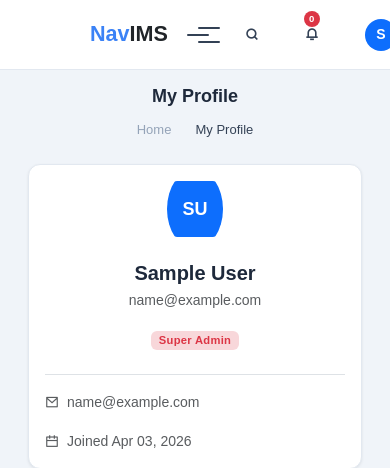
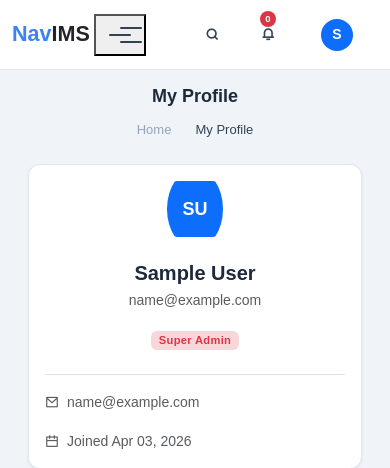
Before and after one commit to mnavaid925/NavIMS, a Django app: page /accounts/profile/ in a window 390 px wide. Shown: the top 468 px of the page. Run offline with Django 4.2, Linux system fonts and the light colour scheme; the visitor is signed in with stand-in values (Sample User, id 1); some libraries are stand-ins or nearby versions.

Commit message:
Fix topbar layout: proper hamburger structure, search icon alignment, remove duplicate logo

```diff
--- a/templates/partials/topbar.html
+++ b/templates/partials/topbar.html
@@ -2,37 +2,35 @@
 
 <header id="page-topbar">
     <div class="navbar-header">
-        <div class="d-flex">
+        <!-- Left side -->
+        <div class="d-flex align-items-center">
             <div class="navbar-brand-box">
-                <a href="{% url 'dashboard' %}" class="logo logo-light">
-                    <span class="logo-sm"><span class="fw-bold text-white fs-5">N</span></span>
-                    <span class="logo-lg"><span class="fw-bold text-white fs-4">Nav</span><span class="fw-bold text-white-50 fs-4">IMS</span></span>
-                </a>
                 <a href="{% url 'dashboard' %}" class="logo logo-dark">
                     <span class="logo-sm"><span class="fw-bold text-primary fs-5">N</span></span>
                     <span class="logo-lg"><span class="fw-bold text-primary fs-4">Nav</span><span class="fw-bold text-dark fs-4">IMS</span></span>
                 </a>
             </div>
 
-            <button type="button" class="header-item" data-toggle="sidebar" id="topnav-hamburger-icon" style="border: none; background: none; cursor: pointer;">
+            <button type="button" class="topbar-hamburger" data-toggle="sidebar" id="topnav-hamburger-icon">
                 <span class="hamburger-icon"><span></span></span>
             </button>
 
-            <form class="app-search d-none d-md-flex">
+            <form class="app-search d-none d-md-block" onsubmit="return false;">
                 <div class="position-relative">
-                    <input type="text" class="form-control" placeholder="Search..." autocomplete="off" id="search-options">
+                    <input type="text" class="form-control" placeholder="Search..." autocomplete="off">
                     <i class="ri-search-line search-icon"></i>
                 </div>
             </form>
         </div>
 
+        <!-- Right side -->
         <div class="d-flex align-items-center">
-            <div class="dropdown d-md-none topbar-head-dropdown header-item">
+            <div class="d-md-none header-item">
                 <button type="button" class="btn btn-icon btn-topbar rounded-circle" data-bs-toggle="dropdown">
                     <i class="ri-search-line fs-16"></i>
                 </button>
                 <div class="dropdown-menu dropdown-menu-lg dropdown-menu-end p-0">
-                    <form class="p-3">
+                    <form class="p-3" onsubmit="return false;">
                         <div class="input-group">
                             <input type="text" class="form-control" placeholder="Search...">
                             <button class="btn btn-primary" type="submit"><i class="ri-search-line"></i></button>
@@ -41,20 +39,20 @@
                 </div>
             </div>
 
-            <div class="ms-1 header-item d-none d-sm-flex">
+            <div class="header-item d-none d-sm-flex">
                 <button type="button" class="btn btn-icon btn-topbar rounded-circle light-dark-mode" id="light-dark-mode-btn" title="Toggle theme">
                     <i class="ri-moon-line fs-16" id="theme-icon-dark"></i>
                     <i class="ri-sun-line fs-16 d-none" id="theme-icon-light"></i>
                 </button>
             </div>
 
-            <div class="ms-1 header-item d-none d-sm-flex">
+            <div class="header-item d-none d-sm-flex">
                 <button type="button" class="btn btn-icon btn-topbar rounded-circle" data-toggle="fullscreen" title="Toggle fullscreen">
                     <i class="ri-fullscreen-line fs-16"></i>
                 </button>
             </div>
 
-            <div class="dropdown topbar-head-dropdown ms-1 header-item" id="notificationDropdown">
+            <div class="dropdown topbar-head-dropdown header-item" id="notificationDropdown">
                 <button type="button" class="btn btn-icon btn-topbar rounded-circle" id="page-header-notifications-dropdown" data-bs-toggle="dropdown" data-bs-auto-close="outside">
                     <i class="ri-notification-3-line fs-16"></i>
                     <span class="position-absolute topbar-badge fs-10 translate-middle badge rounded-pill bg-danger">
@@ -87,7 +85,7 @@
                 </div>
             </div>
 
-            <div class="dropdown ms-sm-3 header-item topbar-user">
+            <div class="dropdown header-item topbar-user">
                 <button type="button" class="btn" id="page-header-user-dropdown" data-bs-toggle="dropdown">
                     <span class="d-flex align-items-center">
                         <span class="rounded-circle header-profile-user bg-primary text-white d-flex align-items-center justify-content-center" style="width: 32px; height: 32px; font-size: 14px;">
@@ -124,7 +122,7 @@
                 </div>
             </div>
 
-            <div class="ms-1 header-item d-none d-sm-flex">
+            <div class="header-item d-none d-sm-flex">
                 <button type="button" class="btn btn-icon btn-topbar rounded-circle" data-bs-toggle="offcanvas" data-bs-target="#theme-settings-offcanvas" title="Settings">
                     <i class="ri-settings-3-line fs-16 animate-spin-slow"></i>
                 </button>
```
